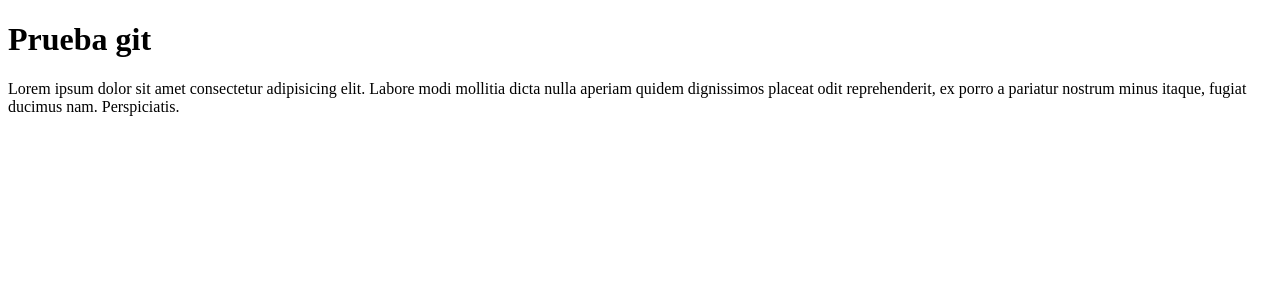
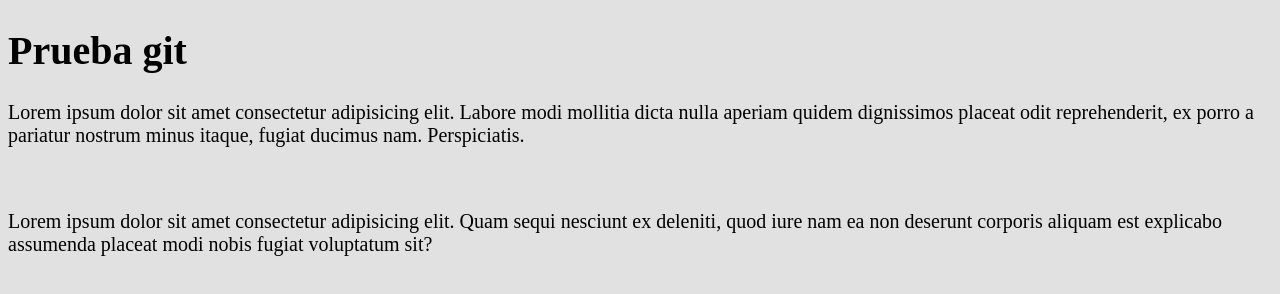
Before and after one commit to DaniRoBAzan/pruebas_git_ale, a plain HTML site: page index.html in a window 1280 px wide. Drawn offline with Linux system fonts and the light colour scheme.

Commit message:
Cambios al index y agregado de carpeta css

```diff
--- /dev/null
+++ b/css/style.css
@@ -0,0 +1,4 @@
+body {
+    background-color: #e1e1e1;
+    font-size: 20px;
+}
--- a/index.html
+++ b/index.html
@@ -5,9 +5,12 @@
     <meta http-equiv="X-UA-Compatible" content="IE=edge">
     <meta name="viewport" content="width=device-width, initial-scale=1.0">
     <title>Document</title>
+    <link rel="stylesheet" href="css/style.css">
 </head>
 <body>
     <h1>Prueba git</h1>
     <p>Lorem ipsum dolor sit amet consectetur adipisicing elit. Labore modi mollitia dicta nulla aperiam quidem dignissimos placeat odit reprehenderit, ex porro a pariatur nostrum minus itaque, fugiat ducimus nam. Perspiciatis.</p>
+    <br>
+    <p>Lorem ipsum dolor sit amet consectetur adipisicing elit. Quam sequi nesciunt ex deleniti, quod iure nam ea non deserunt corporis aliquam est explicabo assumenda placeat modi nobis fugiat voluptatum sit?</p>
 </body>
 </html>
```
